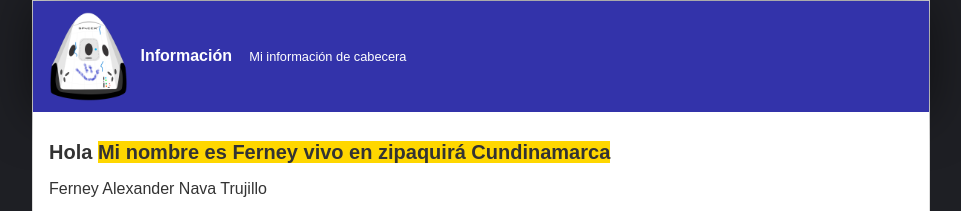
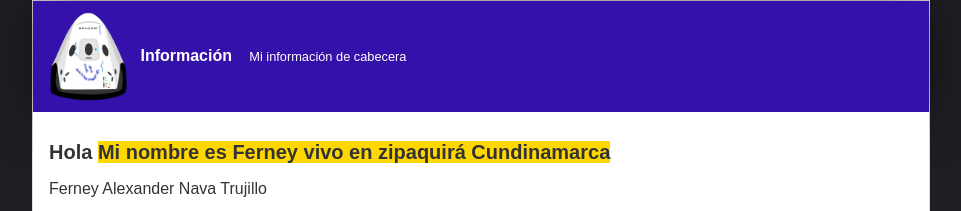
Before and after one commit to ferneynava/Curso-de-programacion-basica, a plain HTML site: page index.html in a window 1280 px wide. Shown: the top 211 px of the page, without its empty margins (159-1120 px from the left). Drawn offline with Linux system fonts and the light colour scheme.

Commit message:
:white_check_mark: Cambio de color
Cambio de color ç

```diff
--- a/csspractica1/practica1.css
+++ b/csspractica1/practica1.css
@@ -10,7 +10,7 @@ body
 }
 
 #cabecera{
-    background: #33A;
+    background: #31A;
     box-shadow: 0px 2px 50px 0px rgba(0,0,0,0.5);
     color: white;
     font-weight: bold;
```
